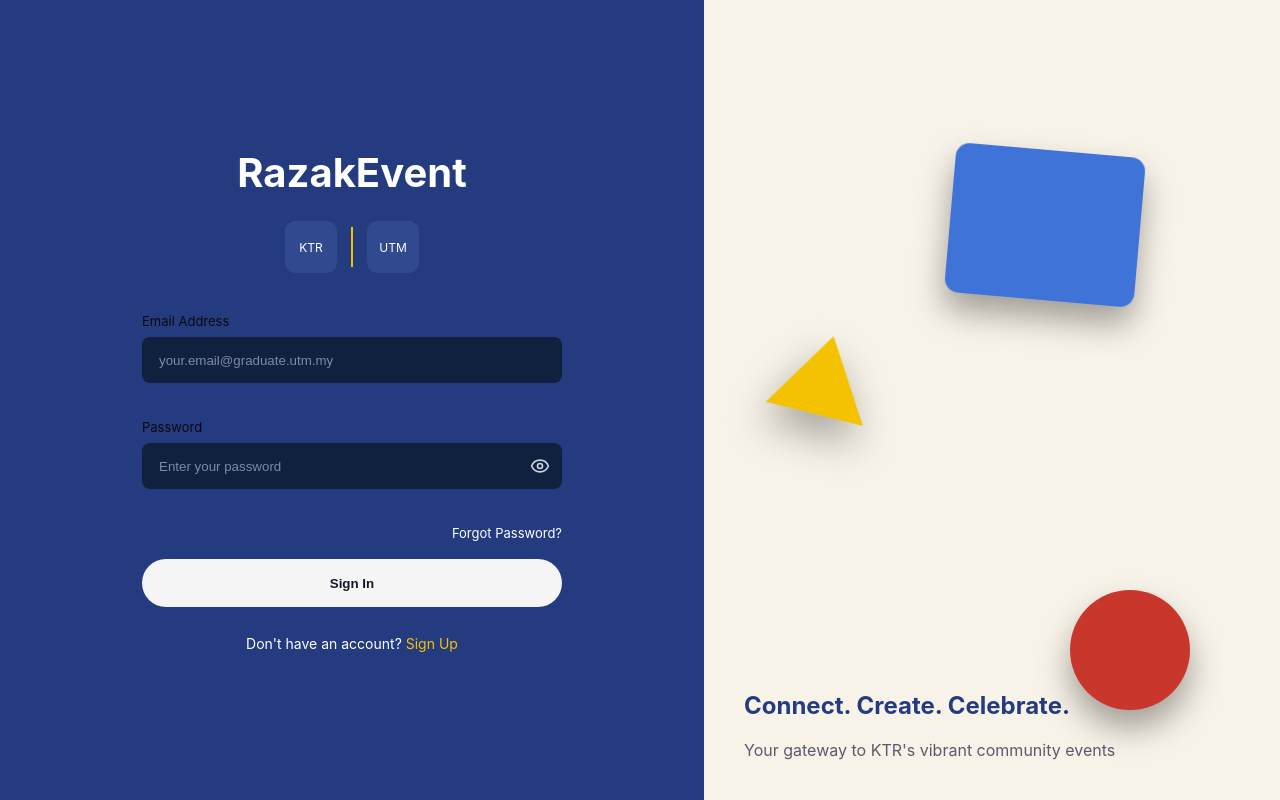
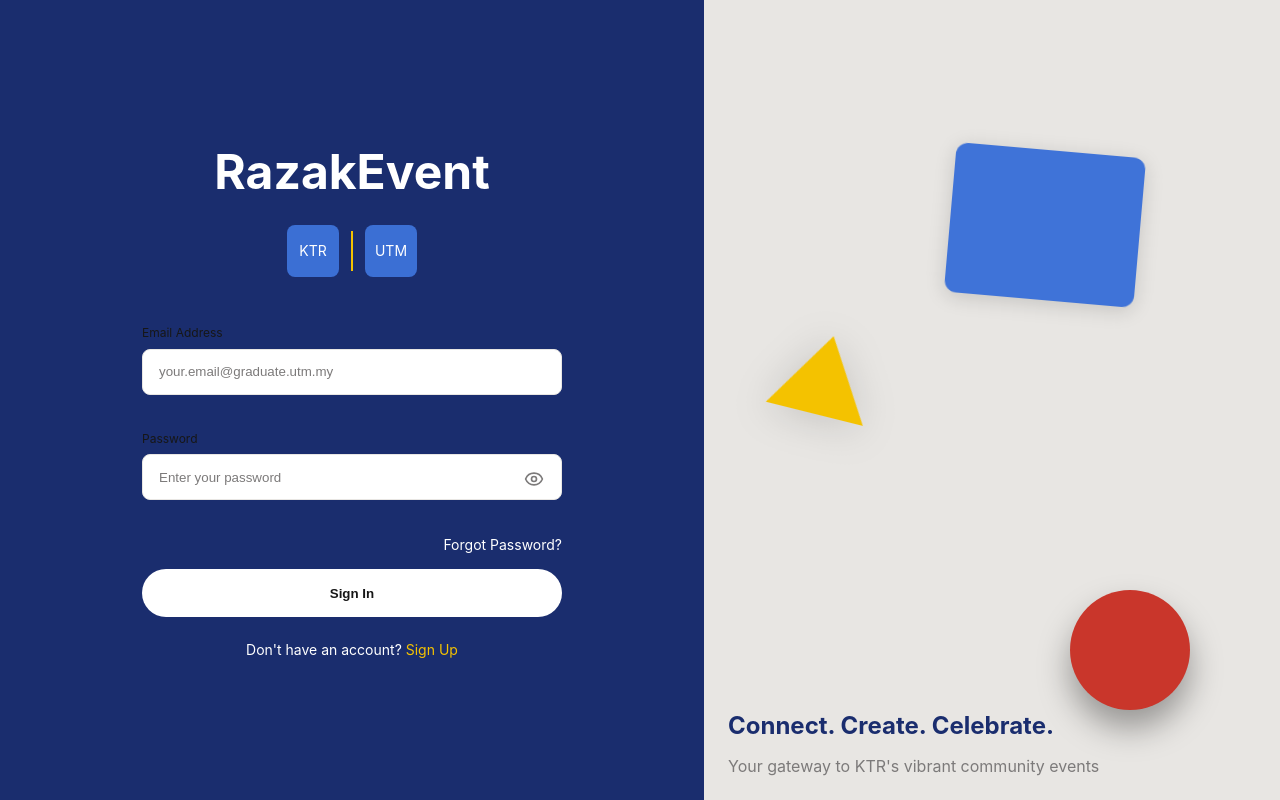
Before and after one commit to EyadAimen/RazakEvent, a Next.js app in the folder frontend/: page /login in a window 1280 px wide. Built offline with nearby package versions, Linux system fonts and the light colour scheme.

Commit message:
features/KAN-14-Login-Page, using global variables and css

```diff
--- a/frontend/src/app/(auth)/login/login.module.css
+++ b/frontend/src/app/(auth)/login/login.module.css
@@ -5,17 +5,17 @@
 }
 
 .leftPanel {
-  background: var(--color-primary-blue, #243b7f);
-  color: var(--color-white, white);
+  background: var(--color-primary-800);
+  color: var(--color-neutral-50);
   display: flex;
   align-items: center;
   justify-content: center;
-  padding: 40px;
+  padding: var(--space-xl);
 }
 
 .rightPanel {
-  background: var(--color-cream, #f8f3e8);
-  color: var(--color-primary-blue, #243b7f);
+  background: var(--color-neutral-200);
+  color: var(--color-primary-800);
   position: relative;
   overflow: hidden;
   display: flex;
@@ -30,33 +30,33 @@
 }
 
 .title {
-  font-size: 40px;
-  margin-bottom: 24px;
+  font-size: var(--text-h1-size);
+  margin-bottom: var(--space-lg);
 }
 
 .logoRow {
   display: flex;
   justify-content: center;
   align-items: center;
-  gap: 14px;
-  margin-bottom: 40px;
+  gap: var(--space-sm);
+  margin-bottom: var(--space-2xl);
 }
 
 .logoPlaceholder {
   width: 52px;
   height: 52px;
-  border-radius: 10px;
-  background: var(--color-secondary-blue, #30498f);
+  border-radius: var(--radius-md);
+  background: var(--color-primary-500);
   display: flex;
   align-items: center;
   justify-content: center;
-  font-size: 12px;
+  font-size: var(--text-small-size);
 }
 
 .logoDivider {
   width: 2px;
   height: 40px;
-  background: var(--color-primary-yellow, #f3c400);
+  background: var(--color-secondary-500);
 }
 
 .form {
@@ -76,65 +76,63 @@
 
 .eyeButton {
   position: absolute;
-  right: 12px;
+  right: var(--space-sm);
   top: 37px;
   background: transparent;
   border: none;
   cursor: pointer;
-  color: var(--color-muted-light, #cbd5e1);
-  padding: 0;
+  color: var(--color-neutral-500);
   display: flex;
   align-items: center;
   justify-content: center;
-  z-index: 2;
-  transition: color 0.2s;
+  transition: var(--transition-fast);
 }
 
 .eyeButton:hover {
-  color: var(--color-primary-yellow, #f3c400);
+  color: var(--color-secondary-500);
 }
 
 .forgotLink {
   text-align: right;
-  margin-bottom: 18px;
-  color: var(--color-white, white);
-  font-size: 13px;
+  margin-bottom: var(--space-md);
+  color: var(--color-neutral-50);
+  font-size: var(--text-small-size);
 }
 
 .submitButton {
   width: 100%;
   height: 48px;
   border: none;
-  border-radius: 40px;
-  background: var(--color-white-soft, #f5f5f5);
-  color: var(--color-text-dark, #111827);
-  font-weight: 700;
+  border-radius: var(--radius-pill);
+  background: var(--color-neutral-50);
+  color: var(--color-neutral-800);
+  font-weight: var(--weight-bold);
   cursor: pointer;
-  transition: all 0.25s ease;
+  transition: var(--transition-fast);
 }
 
 .submitButton:hover {
-  background: var(--color-gray-light, #e5e7eb);
+  background: var(--color-neutral-200);
   transform: translateY(-1px);
 }
 
 .signupText {
-  margin-top: 28px;
-  font-size: 14px;
+  margin-top: var(--space-lg);
+  font-size: var(--text-small-size);
 }
 
 .signupText a {
-  color: var(--color-primary-yellow, #f3c400);
+  color: var(--color-secondary-500);
 }
 
 .tagline {
-  margin-bottom: 40px;
-  margin-left: 40px;
+  margin-bottom: var(--space-lg);
+  margin-left: var(--space-lg);
 }
 
 .rightPanel p {
-  margin-top: 20px;
-  color: var(--color-text-muted, #5a5a6e);
+  margin-top: var(--space-md);
+  color: var(--color-neutral-500);
 }
 
 @media (max-width: 768px) {
@@ -144,7 +142,7 @@
 
   .leftPanel {
     min-height: 100vh;
-    padding: 32px 16px;
+    padding: var(--space-xl) var(--space-md);
   }
 
   .rightPanel {
@@ -156,10 +154,10 @@
   }
 
   .title {
-    font-size: 32px;
+    font-size: var(--text-h2-size);
   }
 
   .logoRow {
-    margin-bottom: 32px;
+    margin-bottom: var(--space-xl);
   }
 }
--- a/frontend/src/components/shared/circle/circle.module.css
+++ b/frontend/src/components/shared/circle/circle.module.css
@@ -1,7 +1,7 @@
 .shape {
   position: absolute;
   pointer-events: none;
-  animation: float 4s ease-in-out infinite;
+  animation: float var(--transition-slow) infinite;
 }
 
 .circle {
--- a/frontend/src/components/shared/input-field/input-field.module.css
+++ b/frontend/src/components/shared/input-field/input-field.module.css
@@ -1,42 +1,44 @@
 .fieldGroup {
   width: 100%;
-  margin-bottom: 14px;
+  margin-bottom: var(--space-sm);
 }
 
 .label {
   display: block;
-  font-size: 13px;
-  margin-bottom: 8px;
-  color: var(--color-white, #0d0810);
+  font-size: var(--text-caption-size);
+  line-height: var(--text-caption-height);
+  margin-bottom: var(--space-xs);
+  color: var(--color-neutral-800);
 }
 
 .input {
   width: 100%;
   height: 46px;
   box-sizing: border-box;
-  background: var(--color-input-bg, #10203f);
-  color: var(--color-white, #ffffff);
-  border: 1px solid transparent;
-  border-radius: 8px;
-  padding: 0 16px;
+  background: var(--color-neutral-50);
+  color: var(--color-neutral-800);
+  border: var(--border-thin) solid var(--color-neutral-200);
+  border-radius: var(--radius-md);
+  padding: 0 var(--space-md);
   outline: none;
 }
 
 .input::placeholder {
-  color: var(--color-placeholder, #7f8aa3);
+  color: var(--color-neutral-500);
 }
 
 .input:focus {
-  border-color: var(--color-primary-yellow, #f3c400);
+  border-color: var(--color-secondary-500);
 }
 
 .inputError {
-  border-color: var(--color-error, #ef4444);
+  border-color: var(--color-status-red);
 }
 
 .errorText {
   min-height: 16px;
-  margin-top: 6px;
-  font-size: 12px;
-  color: var(--color-error, #ef4444);
+  margin-top: var(--space-xs);
+  font-size: var(--text-caption-size);
+  line-height: var(--text-caption-height);
+  color: var(--color-status-red);
 }
--- a/frontend/src/components/shared/rectangle/rectangle.module.css
+++ b/frontend/src/components/shared/rectangle/rectangle.module.css
@@ -1,14 +1,14 @@
 .shape {
   position: absolute;
   pointer-events: none;
-  animation: float 4s ease-in-out infinite;
+  animation: float var(--transition-slow) infinite;
 }
 
 .rectangle {
   width: 210px;
   height: 120px;
-  border-radius: 14px;
-  box-shadow: 0 18px 32px rgba(0, 0, 0, 0.35);
+  border-radius: var(--radius-lg);
+  box-shadow: var(--shadow-card);
 }
 
 @keyframes float {
--- a/frontend/src/components/shared/triangle/triangle.module.css
+++ b/frontend/src/components/shared/triangle/triangle.module.css
@@ -1,7 +1,7 @@
 .shape {
   position: absolute;
   pointer-events: none;
-  animation: float 4s ease-in-out infinite;
+  animation: float var(--transition-slow) infinite;
 }
 
 .triangle {
@@ -10,7 +10,7 @@
   border-left: 50px solid transparent;
   border-right: 50px solid transparent;
   border-bottom: 80px solid;
-  filter: drop-shadow(0 18px 20px rgba(0, 0, 0, 0.35));
+  filter: drop-shadow(var(--shadow-card));
 }
 
 @keyframes float {
```
